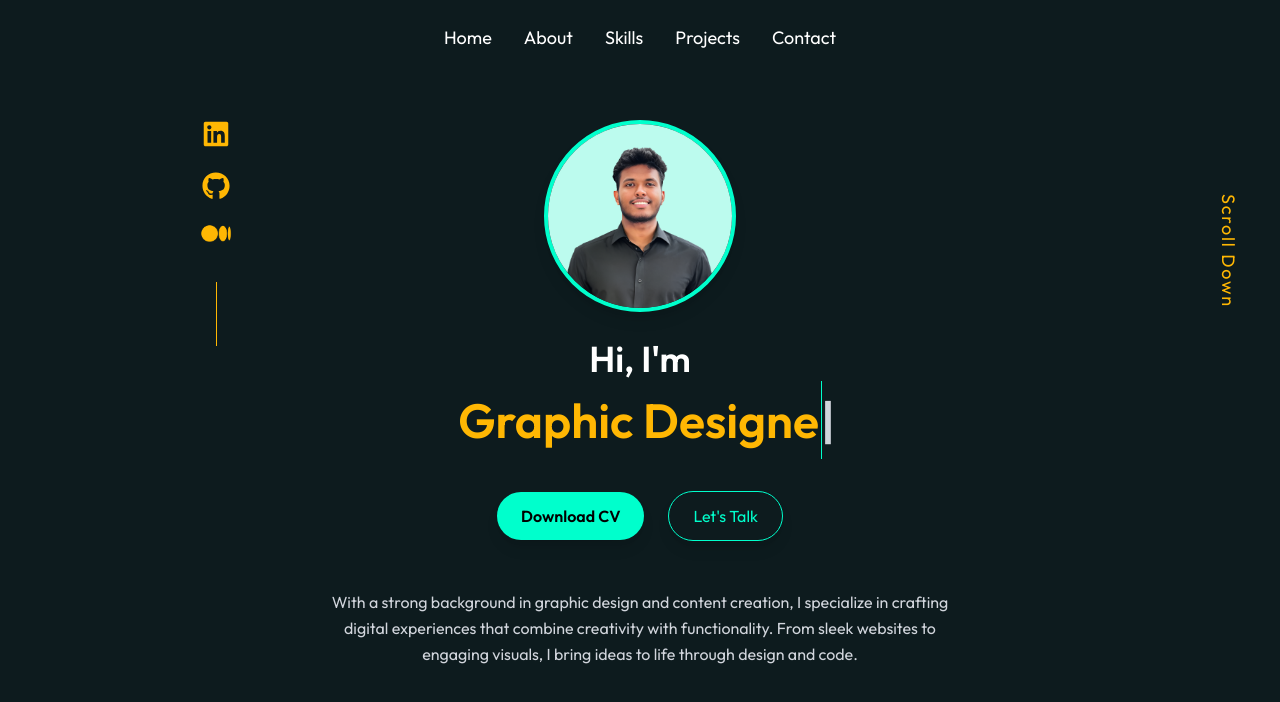
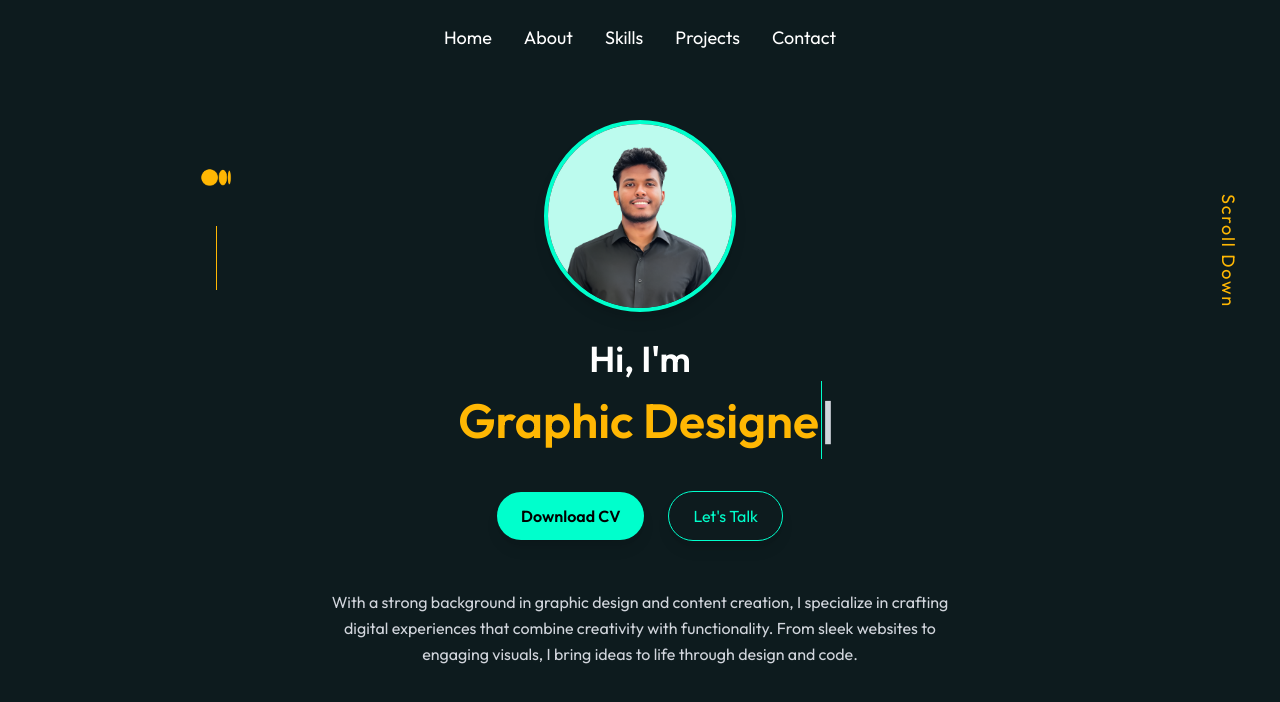
Before and after one commit to Praveenmkl/portfolio, a Next.js app: page / in a window 1280 px wide. Shown: the top 702 px of the page. Built offline with nearby package versions, Linux system fonts and the light colour scheme; a web font is replaced by a local one.

Commit message:
icon fixed

```diff
--- a/src/app/components/Socialsidebar.tsx
+++ b/src/app/components/Socialsidebar.tsx
@@ -1,5 +1,5 @@
 "use client";
-import { FaLinkedin, FaGithub } from "react-icons/fa";
+// import { FaLinkedin, FaGithub } from "react-icons/fa";
 
 export default function SocialSidebar() {
     return (
@@ -11,7 +11,7 @@ export default function SocialSidebar() {
                 rel="noopener noreferrer"
                 className="hover:text-[#ffb703] transition-colors duration-300"
             >
-                <FaLinkedin size={28} />
+                {/* <FaLinkedin size={28} /> */}
             </a>
 
             {/* GitHub */}
@@ -21,7 +21,7 @@ export default function SocialSidebar() {
                 rel="noopener noreferrer"
                 className="hover:text-[#ffb703] transition-colors duration-300"
             >
-                <FaGithub size={28} />
+                {/* <FaGithub size={28} /> */}
             </a>
 
             {/* Medium */}
--- a/src/app/footer/page.tsx
+++ b/src/app/footer/page.tsx
@@ -38,7 +38,7 @@ const Footer: React.FC = () => {
               className="w-10 h-10 sm:w-12 sm:h-12 rounded-full flex items-center justify-center bg-black text-white
                          shadow-md hover:shadow-lg transform hover:scale-110 transition-all duration-300 ease-out"
             >
-              <Icon size={18} sm={20} />
+              <Icon className="w-[18px] h-[18px] sm:w-[20px] sm:h-[20px]" />
             </a>
           ))}
         </div>
```
